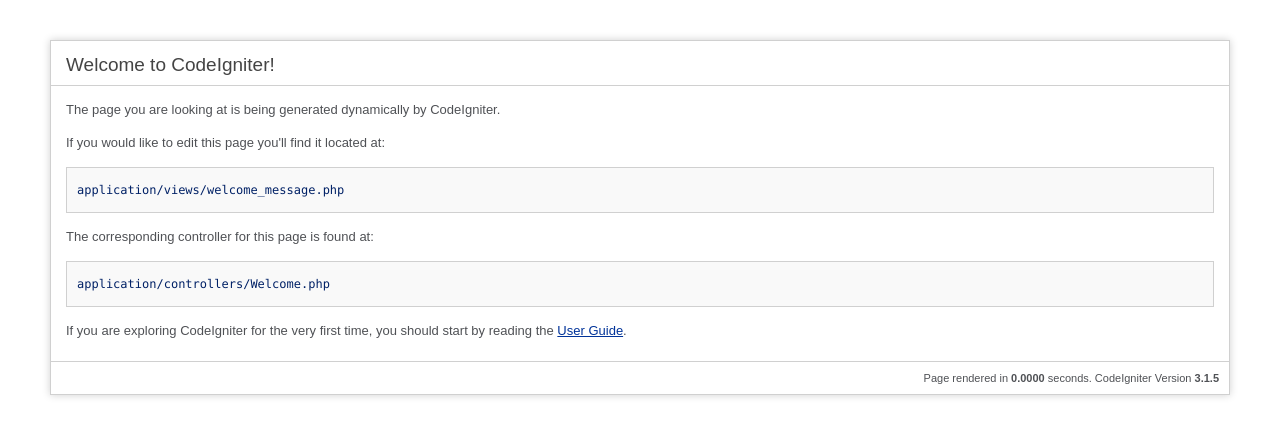
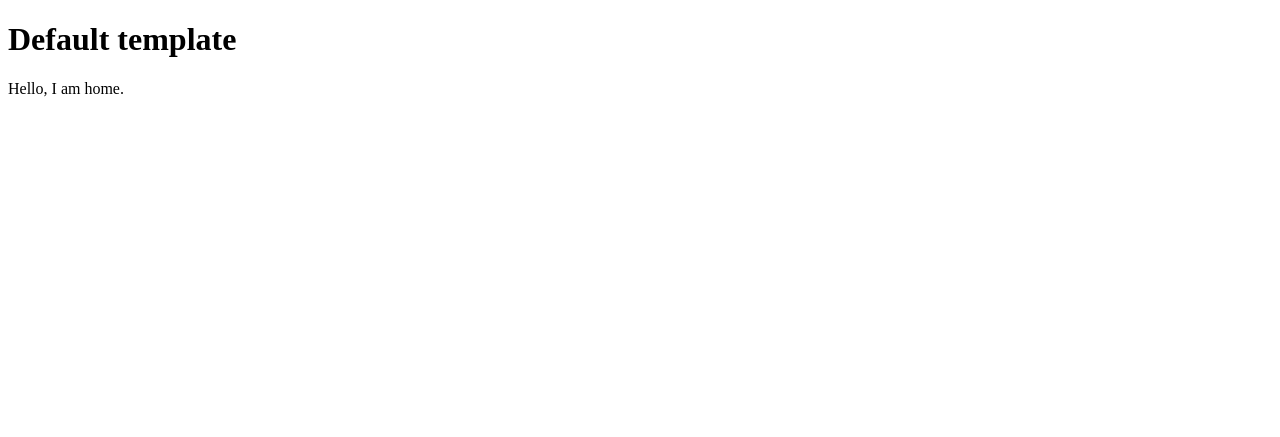
Before and after one commit to mohsinali1317/MossMosque, a CodeIgniter app: page /database/ in a window 1280 px wide. Shown: the top 437 px of the page. Run offline with CodeIgniter, Linux system fonts and the light colour scheme.

Commit message:
removed unused code

```diff
--- a/application/config/config.php
+++ b/application/config/config.php
@@ -23,7 +23,7 @@ defined('BASEPATH') OR exit('No direct script access allowed');
 | a PHP script and you can easily do that on your own.
 |
 */
-$config['base_url'] = '';
+$config['base_url'] = 'www.dev.mossmosque.no';
 
 /*
 |--------------------------------------------------------------------------
--- a/application/config/routes.php
+++ b/application/config/routes.php
@@ -49,6 +49,6 @@ defined('BASEPATH') OR exit('No direct script access allowed');
 | Examples:	my-controller/index	-> my_controller/index
 |		my-controller/my-method	-> my_controller/my_method
 */
-$route['default_controller'] = 'welcome';
+$route['default_controller'] = 'home';
 $route['404_override'] = '';
 $route['translate_uri_dashes'] = FALSE;
--- a/application/controllers/Test.php
+++ b/application/controllers/Home.php
@@ -1,16 +1,16 @@
 <?php
-   class Test extends CI_Controller {
+   class Home extends CI_Controller {
 
       public function index() {
-         $this->load->view('test');
+        $data = array(
+            'title' => 'Index',
+        );
+         $this->template->load('default', 'home', $data);
       }
 
        public function hello() {
-
         $data = array(
-
-            'title' => 'Title goes here',
-
+            'title' => 'Home',
         );
 
         $this->template->load('default', 'content', $data);
--- a/application/controllers/Welcome.php
+++ /dev/null
@@ -1,25 +0,0 @@
-<?php
-defined('BASEPATH') OR exit('No direct script access allowed');
-
-class Welcome extends CI_Controller {
-
-	/**
-	 * Index Page for this controller.
-	 *
-	 * Maps to the following URL
-	 * 		http://example.com/index.php/welcome
-	 *	- or -
-	 * 		http://example.com/index.php/welcome/index
-	 *	- or -
-	 * Since this controller is set as the default controller in
-	 * config/routes.php, it's displayed at http://example.com/
-	 *
-	 * So any other public methods not prefixed with an underscore will
-	 * map to /index.php/welcome/<method_name>
-	 * @see https://codeigniter.com/user_guide/general/urls.html
-	 */
-	public function index()
-	{
-		$this->load->view('welcome_message');
-	}
-}
--- a/application/libraries/Template.php
+++ b/application/libraries/Template.php
@@ -49,7 +49,6 @@
                 $data->body = $body;
             }
         }
-
         $this->ci->load->view('templates/'.$tpl_view, $data);
     }
     }
--- /dev/null
+++ b/application/views/home.php
@@ -0,0 +1,3 @@
+<span>
+    Hello, I am home.
+</span>
--- a/application/views/templates/default.php
+++ b/application/views/templates/default.php
@@ -7,13 +7,9 @@
     <body>
 
         <h1>Default template</h1>
-
         <div class="wrapper">
-
             <?php echo $body; ?>
-
         </div>
-
     </body>
 
 </html>
--- a/application/views/welcome_message.php
+++ /dev/null
@@ -1,89 +0,0 @@
-<?php
-defined('BASEPATH') OR exit('No direct script access allowed');
-?><!DOCTYPE html>
-<html lang="en">
-<head>
-	<meta charset="utf-8">
-	<title>Welcome to CodeIgniter</title>
-
-	<style type="text/css">
-
-	::selection { background-color: #E13300; color: white; }
-	::-moz-selection { background-color: #E13300; color: white; }
-
-	body {
-		background-color: #fff;
-		margin: 40px;
-		font: 13px/20px normal Helvetica, Arial, sans-serif;
-		color: #4F5155;
-	}
-
-	a {
-		color: #003399;
-		background-color: transparent;
-		font-weight: normal;
-	}
-
-	h1 {
-		color: #444;
-		background-color: transparent;
-		border-bottom: 1px solid #D0D0D0;
-		font-size: 19px;
-		font-weight: normal;
-		margin: 0 0 14px 0;
-		padding: 14px 15px 10px 15px;
-	}
-
-	code {
-		font-family: Consolas, Monaco, Courier New, Courier, monospace;
-		font-size: 12px;
-		background-color: #f9f9f9;
-		border: 1px solid #D0D0D0;
-		color: #002166;
-		display: block;
-		margin: 14px 0 14px 0;
-		padding: 12px 10px 12px 10px;
-	}
-
-	#body {
-		margin: 0 15px 0 15px;
-	}
-
-	p.footer {
-		text-align: right;
-		font-size: 11px;
-		border-top: 1px solid #D0D0D0;
-		line-height: 32px;
-		padding: 0 10px 0 10px;
-		margin: 20px 0 0 0;
-	}
-
-	#container {
-		margin: 10px;
-		border: 1px solid #D0D0D0;
-		box-shadow: 0 0 8px #D0D0D0;
-	}
-	</style>
-</head>
-<body>
-
-<div id="container">
-	<h1>Welcome to CodeIgniter!</h1>
-
-	<div id="body">
-		<p>The page you are looking at is being generated dynamically by CodeIgniter.</p>
-
-		<p>If you would like to edit this page you'll find it located at:</p>
-		<code>application/views/welcome_message.php</code>
-
-		<p>The corresponding controller for this page is found at:</p>
-		<code>application/controllers/Welcome.php</code>
-
-		<p>If you are exploring CodeIgniter for the very first time, you should start by reading the <a href="user_guide/">User Guide</a>.</p>
-	</div>
-
-	<p class="footer">Page rendered in <strong>{elapsed_time}</strong> seconds. <?php echo  (ENVIRONMENT === 'development') ?  'CodeIgniter Version <strong>' . CI_VERSION . '</strong>' : '' ?></p>
-</div>
-
-</body>
-</html>
```
Also changed, not shown: application/views/test.php (deleted, +0 -13 lines).
